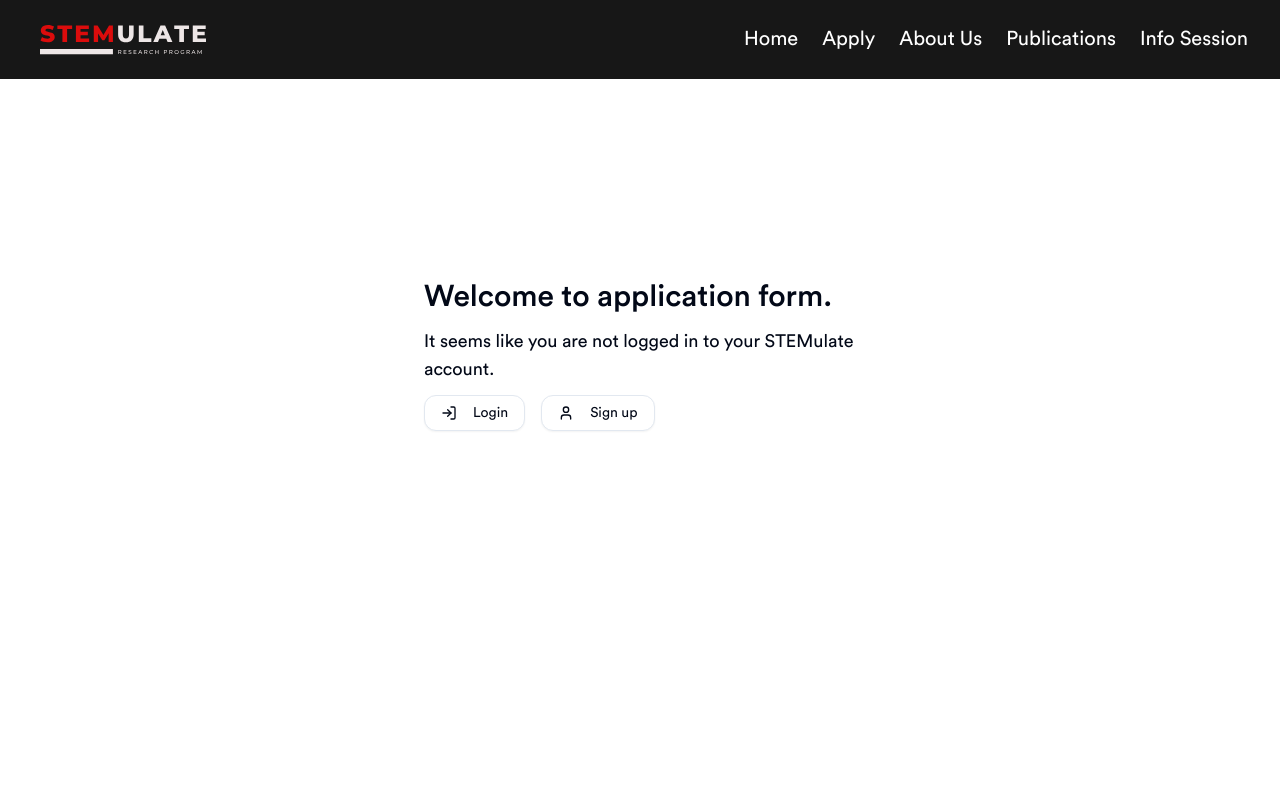
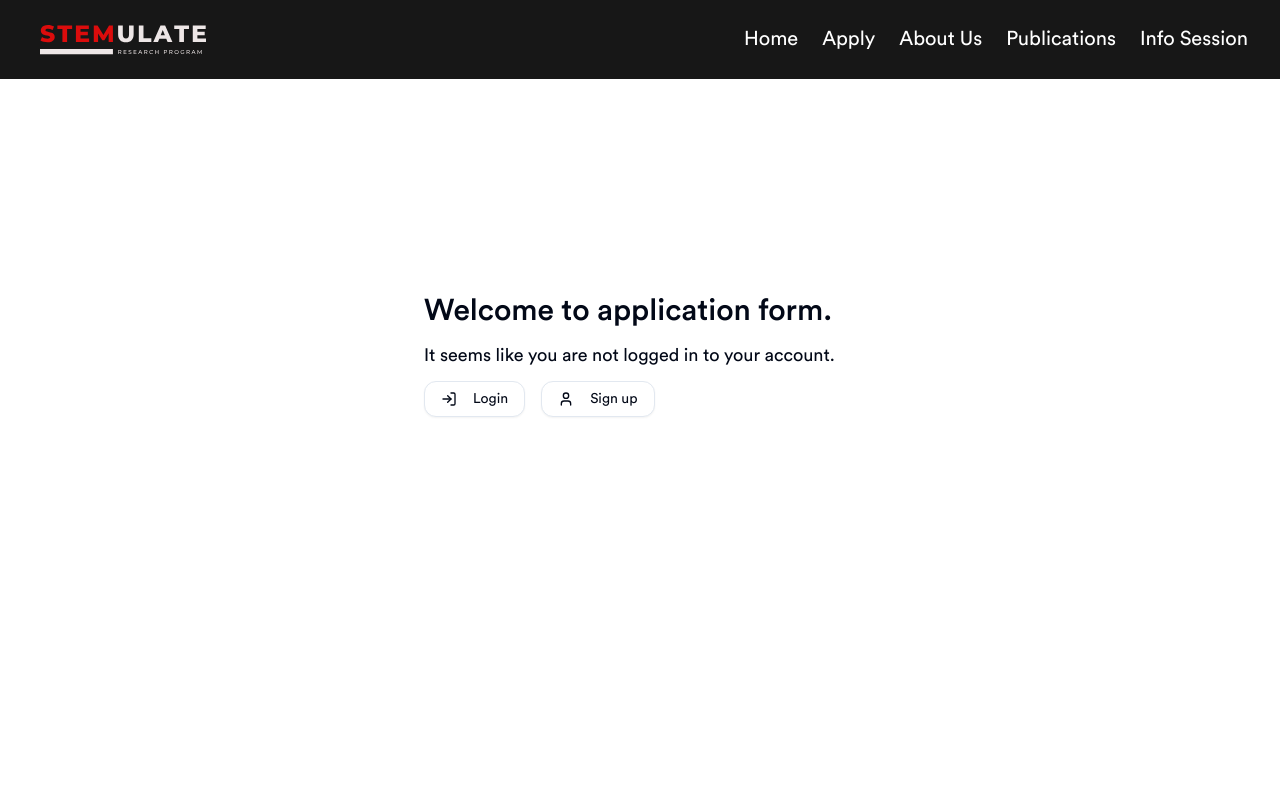
Before and after one commit to compendium-tech/stemulateprogram.com, a React (Vite) app: page /apply in a window 1280 px wide. Shown: the top 800 px of the page. Built offline with nearby package versions, Linux system fonts and the light colour scheme; what javascript-time-ago would draw is missing.

Commit message:
Make text more consistent

```diff
--- a/src/components/application/auth/auth-choice.tsx
+++ b/src/components/application/auth/auth-choice.tsx
@@ -13,7 +13,7 @@ export const AuthChoice: FC<AuthChoiceProps> = ({ onSignIn, onSignUp }) => (
       Welcome to application form.
     </p>
     <p className="md:text-lg">
-      It seems like you are not logged in to your STEMulate account.
+      It seems like you are not logged in to your account.
     </p>
     <Button onClick={onSignIn} variant="outline" className="mr-4 p-4">
       <LogInIcon className="mr-2" />
```
